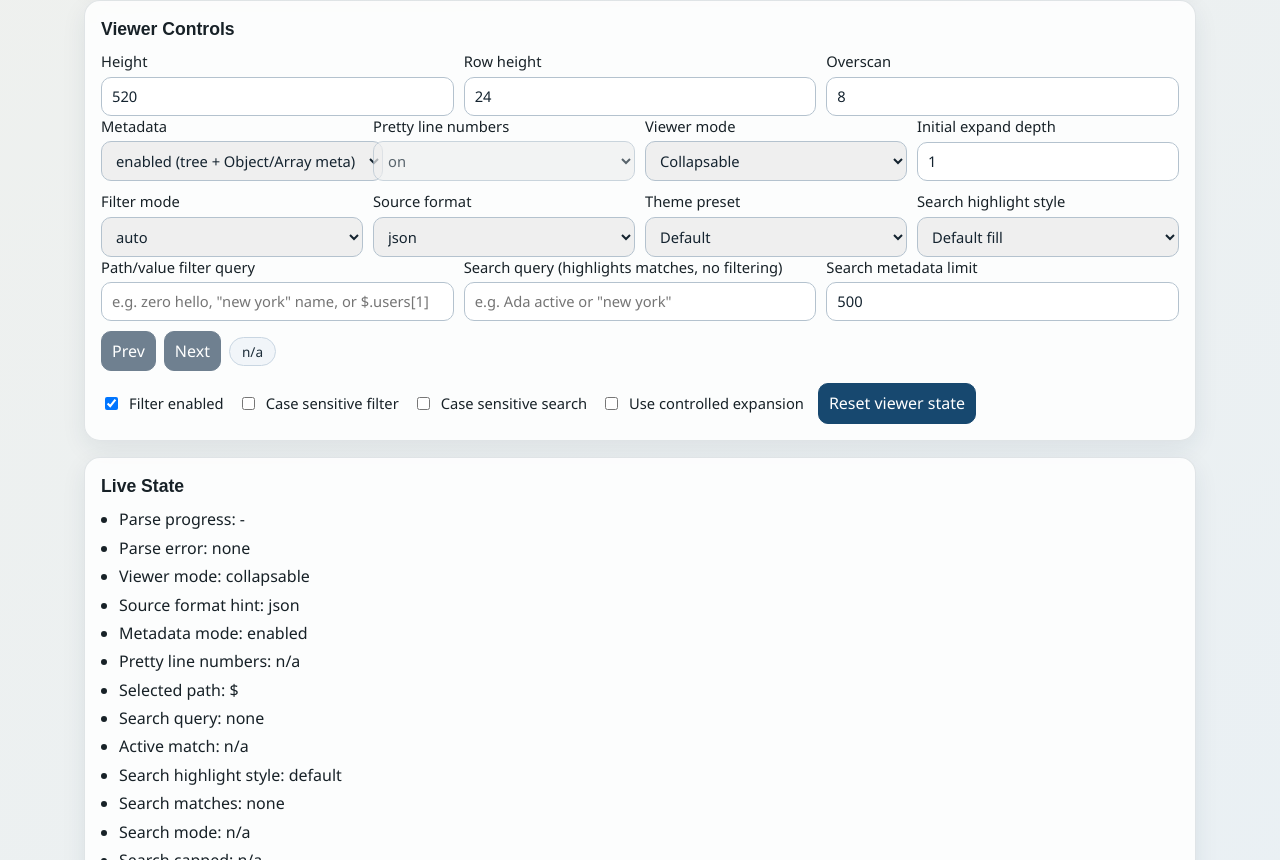
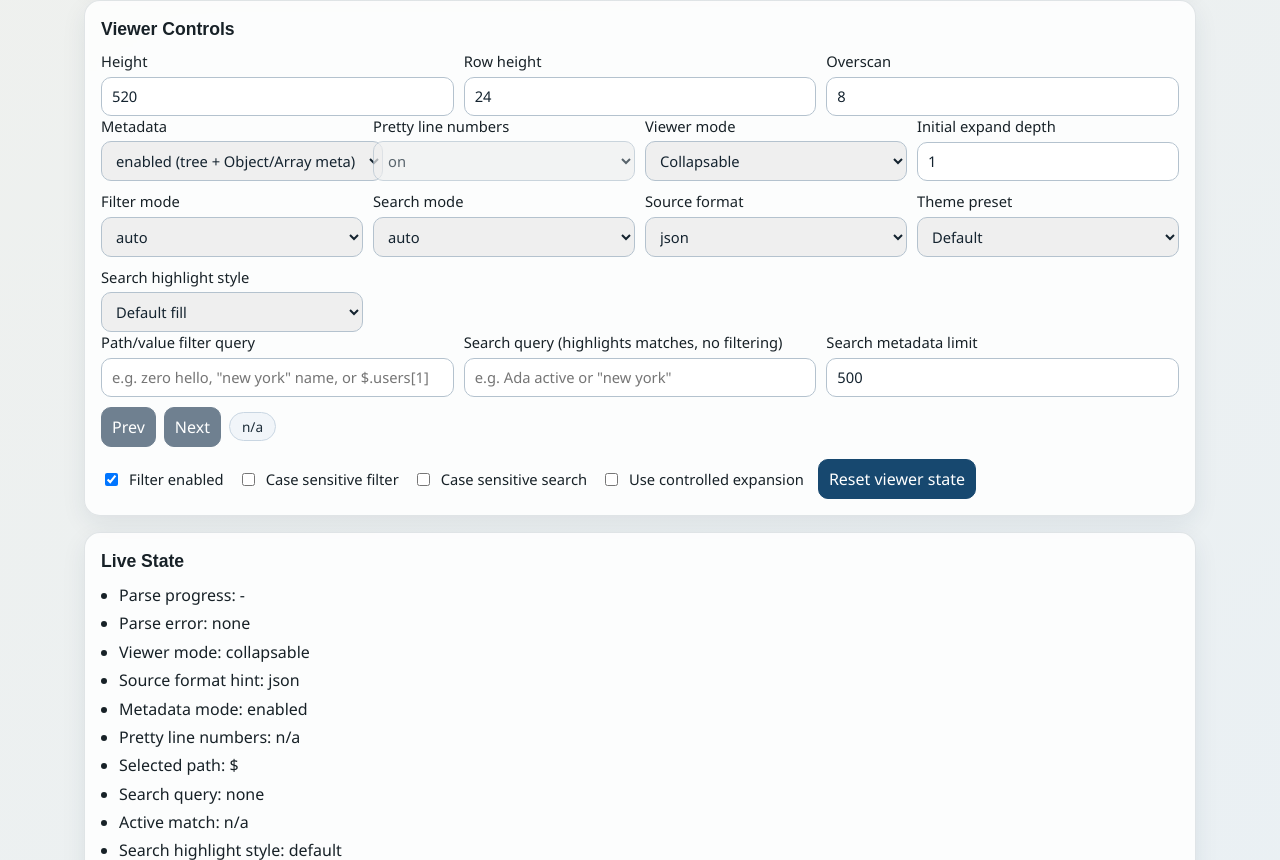
Before and after one commit to MietoProgramming/react-json-virtualization, a React (Vite) app in the folder demo/: page / in a window 1280 px wide. Shown: the part 2100-2960 px from the top of the page. Built offline with nearby package versions, Linux system fonts and the light colour scheme.

Commit message:
feat: add searchMatchMode to enhance search functionality and improve demo state management

```diff
--- a/demo/src/App.tsx
+++ b/demo/src/App.tsx
@@ -65,7 +65,8 @@ export function App(): React.ReactElement {
         height={state.height} rowHeight={state.rowHeight} overscan={state.overscan}
         metadata={state.metadata} showLineNumbers={state.showLineNumbers}
         viewerMode={state.viewerMode} initialExpandDepth={state.initialExpandDepth}
-        pathFilterMode={state.pathFilterMode} sourceFormat={state.sourceFormat}
+        pathFilterMode={state.pathFilterMode} searchMatchMode={state.searchMatchMode}
+        sourceFormat={state.sourceFormat}
         themePresetName={state.themePresetName} searchHighlightMode={state.searchHighlightMode}
         pathFilterQuery={state.pathFilterQuery} searchQuery={state.searchQuery}
         searchMetadataLimit={state.searchMetadataLimit} isFilterEnabled={state.isFilterEnabled}
@@ -79,6 +80,7 @@ export function App(): React.ReactElement {
         onViewerModeChange={actions.setViewerMode}
         onInitialExpandDepthChange={actions.setInitialExpandDepth}
         onPathFilterModeChange={actions.setPathFilterMode}
+        onSearchMatchModeChange={actions.setSearchMatchMode}
         onSourceFormatChange={actions.setSourceFormat}
         onThemePresetChange={actions.setThemePresetName}
         onSearchHighlightChange={actions.setSearchHighlightMode}
@@ -100,7 +102,8 @@ export function App(): React.ReactElement {
         metadata={state.metadata} showLineNumbers={state.showLineNumbers}
         selectedPath={state.selectedPath} searchQuery={state.searchQuery}
         matchCounterLabel={state.matchCounterLabel} searchHighlightMode={state.searchHighlightMode}
-        searchMatchCount={state.searchMatchCount} searchMode={state.searchMode}
+        searchMatchCount={state.searchMatchCount} searchMatchMode={state.searchMatchMode}
+        searchMode={state.searchMode}
         searchCapped={state.searchCapped} expandedPathsCount={state.expandedPathsCount}
         lastClickedRow={state.lastClickedRowStr}
       />
@@ -117,6 +120,7 @@ export function App(): React.ReactElement {
           pathFilterCaseSensitive={state.pathFilterCaseSensitive}
           searchCaseSensitive={state.searchCaseSensitive}
           pathFilterMode={state.pathFilterMode}
+          searchMatchMode={state.searchMatchMode}
           searchMetadataLimit={state.debouncedSearchMetadataLimit}
           theme={state.selectedTheme} className={state.searchHighlightClassName}
           selectedPath={state.selectedPath}
--- a/demo/src/components/DisplayControls.tsx
+++ b/demo/src/components/DisplayControls.tsx
@@ -1,5 +1,5 @@
-import { filterModeOptions, sourceFormatOptions, themePresets, searchHighlightOptions } from "../constants";
-import type { PathFilterMode, SourceFormat, SearchHighlightMode } from "../constants";
+import type { PathFilterMode, SearchHighlightMode, SourceFormat } from "../constants";
+import { filterModeOptions, searchHighlightOptions, sourceFormatOptions, themePresets } from "../constants";
 
 interface DisplayControlsProps {
   metadata: boolean;
@@ -7,6 +7,7 @@ interface DisplayControlsProps {
   viewerMode: "collapsable" | "static";
   initialExpandDepth: number;
   pathFilterMode: PathFilterMode;
+  searchMatchMode: PathFilterMode;
   sourceFormat: SourceFormat;
   themePresetName: string;
   searchHighlightMode: SearchHighlightMode;
@@ -15,6 +16,7 @@ interface DisplayControlsProps {
   onViewerModeChange: (v: "collapsable" | "static") => void;
   onInitialExpandDepthChange: (v: number) => void;
   onPathFilterModeChange: (v: PathFilterMode) => void;
+  onSearchMatchModeChange: (v: PathFilterMode) => void;
   onSourceFormatChange: (v: SourceFormat) => void;
   onThemePresetChange: (v: string) => void;
   onSearchHighlightChange: (v: SearchHighlightMode) => void;
@@ -22,9 +24,9 @@ interface DisplayControlsProps {
 
 export function DisplayControls({
   metadata, showLineNumbers, viewerMode, initialExpandDepth,
-  pathFilterMode, sourceFormat, themePresetName, searchHighlightMode,
+  pathFilterMode, searchMatchMode, sourceFormat, themePresetName, searchHighlightMode,
   onMetadataChange, onShowLineNumbersChange, onViewerModeChange,
-  onInitialExpandDepthChange, onPathFilterModeChange, onSourceFormatChange,
+  onInitialExpandDepthChange, onPathFilterModeChange, onSearchMatchModeChange, onSourceFormatChange,
   onThemePresetChange, onSearchHighlightChange
 }: DisplayControlsProps): JSX.Element {
   return (
@@ -70,6 +72,15 @@ export function DisplayControls({
         </select>
       </label>
       <label>
+        Search mode
+        <select value={searchMatchMode}
+          onChange={(e) => onSearchMatchModeChange(e.target.value as PathFilterMode)}>
+          {filterModeOptions.map((opt) => (
+            <option key={opt.value} value={opt.value}>{opt.label}</option>
+          ))}
+        </select>
+      </label>
+      <label>
         Source format
         <select value={sourceFormat}
           onChange={(e) => onSourceFormatChange(e.target.value as SourceFormat)}>
--- a/demo/src/components/LiveStatePanel.tsx
+++ b/demo/src/components/LiveStatePanel.tsx
@@ -10,6 +10,7 @@ interface LiveStatePanelProps {
   matchCounterLabel: string;
   searchHighlightMode: string;
   searchMatchCount: string;
+  searchMatchMode: string;
   searchMode: string;
   searchCapped: string;
   expandedPathsCount: string;
@@ -19,7 +20,7 @@ interface LiveStatePanelProps {
 export function LiveStatePanel({
   parseProgressLabel, parseError, viewerMode, sourceFormat, metadata,
   showLineNumbers, selectedPath, searchQuery, matchCounterLabel,
-  searchHighlightMode, searchMatchCount, searchMode, searchCapped,
+  searchHighlightMode, searchMatchCount, searchMatchMode, searchMode, searchCapped,
   expandedPathsCount, lastClickedRow
 }: LiveStatePanelProps): JSX.Element {
   return (
@@ -37,7 +38,8 @@ export function LiveStatePanel({
         <li>Active match: {matchCounterLabel}</li>
         <li>Search highlight style: {searchHighlightMode}</li>
         <li>Search matches: {searchMatchCount}</li>
-        <li>Search mode: {searchMode}</li>
+        <li>Search match mode: {searchMatchMode}</li>
+        <li>Search metadata mode: {searchMode}</li>
         <li>Search capped: {searchCapped}</li>
         <li>Controlled expanded paths: {expandedPathsCount}</li>
         <li>Last clicked node: {lastClickedRow}</li>
--- a/demo/src/components/ViewerControlsPanel.tsx
+++ b/demo/src/components/ViewerControlsPanel.tsx
@@ -1,8 +1,8 @@
+import type { PathFilterMode, SearchHighlightMode, SourceFormat } from "../constants";
 import { DimensionControls } from "./DimensionControls";
 import { DisplayControls } from "./DisplayControls";
 import { FilterSearchControls } from "./FilterSearchControls";
 import { ToggleControls } from "./ToggleControls";
-import type { PathFilterMode, SourceFormat, SearchHighlightMode } from "../constants";
 
 interface ViewerControlsPanelProps {
   height: number;
@@ -13,6 +13,7 @@ interface ViewerControlsPanelProps {
   viewerMode: "collapsable" | "static";
   initialExpandDepth: number;
   pathFilterMode: PathFilterMode;
+  searchMatchMode: PathFilterMode;
   sourceFormat: SourceFormat;
   themePresetName: string;
   searchHighlightMode: SearchHighlightMode;
@@ -33,6 +34,7 @@ interface ViewerControlsPanelProps {
   onViewerModeChange: (v: "collapsable" | "static") => void;
   onInitialExpandDepthChange: (v: number) => void;
   onPathFilterModeChange: (v: PathFilterMode) => void;
+  onSearchMatchModeChange: (v: PathFilterMode) => void;
   onSourceFormatChange: (v: SourceFormat) => void;
   onThemePresetChange: (v: string) => void;
   onSearchHighlightChange: (v: SearchHighlightMode) => void;
@@ -56,11 +58,14 @@ export function ViewerControlsPanel(props: ViewerControlsPanelProps): JSX.Elemen
       <DisplayControls
         metadata={props.metadata} showLineNumbers={props.showLineNumbers}
         viewerMode={props.viewerMode} initialExpandDepth={props.initialExpandDepth}
-        pathFilterMode={props.pathFilterMode} sourceFormat={props.sourceFormat}
+        pathFilterMode={props.pathFilterMode} searchMatchMode={props.searchMatchMode}
+        sourceFormat={props.sourceFormat}
         themePresetName={props.themePresetName} searchHighlightMode={props.searchHighlightMode}
         onMetadataChange={props.onMetadataChange} onShowLineNumbersChange={props.onShowLineNumbersChange}
         onViewerModeChange={props.onViewerModeChange} onInitialExpandDepthChange={props.onInitialExpandDepthChange}
-        onPathFilterModeChange={props.onPathFilterModeChange} onSourceFormatChange={props.onSourceFormatChange}
+        onPathFilterModeChange={props.onPathFilterModeChange}
+        onSearchMatchModeChange={props.onSearchMatchModeChange}
+        onSourceFormatChange={props.onSourceFormatChange}
         onThemePresetChange={props.onThemePresetChange} onSearchHighlightChange={props.onSearchHighlightChange}
       />
       <FilterSearchControls
--- a/demo/src/components/ViewerPanel.tsx
+++ b/demo/src/components/ViewerPanel.tsx
@@ -17,6 +17,7 @@ interface ViewerPanelProps {
   pathFilterCaseSensitive: boolean;
   searchCaseSensitive: boolean;
   pathFilterMode: "auto" | "prefix" | "includes" | "exact";
+  searchMatchMode: "auto" | "prefix" | "includes" | "exact";
   searchMetadataLimit: number;
   theme: JsonThemeOverride;
   className?: string;
@@ -31,7 +32,7 @@ export function ViewerPanel({
   viewerMode, json, sourceFormat, metadata, showLineNumbers, height,
   rowHeight, overscan, initialExpandDepth, expandedPaths,
   pathFilterQuery, searchQuery, activeMatchIndex,
-  pathFilterCaseSensitive, searchCaseSensitive, pathFilterMode,
+  pathFilterCaseSensitive, searchCaseSensitive, pathFilterMode, searchMatchMode,
   searchMetadataLimit, theme, className, selectedPath,
   onNodeClick, onSearchMetadata, onParseProgress, onParseError
 }: ViewerPanelProps): JSX.Element {
@@ -49,6 +50,7 @@ export function ViewerPanel({
     pathFilterCaseSensitive,
     searchCaseSensitive,
     pathFilterMode,
+    searchMode: searchMatchMode,
     searchMetadataLimit,
     theme,
     className,
--- a/demo/src/hooks/useDemoStateTypes.ts
+++ b/demo/src/hooks/useDemoStateTypes.ts
@@ -14,6 +14,7 @@ export interface DemoState {
   pathFilterQuery: string;
   pathFilterCaseSensitive: boolean;
   pathFilterMode: "auto" | "prefix" | "includes" | "exact";
+  searchMatchMode: "auto" | "prefix" | "includes" | "exact";
   isFilterEnabled: boolean;
   searchQuery: string;
   searchCaseSensitive: boolean;
@@ -57,6 +58,7 @@ export interface DemoStateActions {
   setPathFilterQuery: (v: string) => void;
   setPathFilterCaseSensitive: (v: boolean) => void;
   setPathFilterMode: (v: "auto" | "prefix" | "includes" | "exact") => void;
+  setSearchMatchMode: (v: "auto" | "prefix" | "includes" | "exact") => void;
   setIsFilterEnabled: (v: boolean) => void;
   setSearchQuery: (v: string) => void;
   setSearchCaseSensitive: (v: boolean) => void;
--- a/demo/src/hooks/usePanelState.ts
+++ b/demo/src/hooks/usePanelState.ts
@@ -1,10 +1,10 @@
-import { useCallback, useMemo, useState } from "react";
+import { useMemo, useState } from "react";
 import { themePresets } from "../constants";
 import type { DemoState, DemoStateActions } from "./useDemoStateTypes";
 
 export function usePanelState(): [
-  Pick<DemoState, "metadata" | "showLineNumbers" | "initialExpandDepth" | "pathFilterMode" | "sourceFormat" | "themePresetName" | "searchHighlightMode" | "selectedTheme" | "searchHighlightClassName" | "viewerMode" | "expandedPaths">,
-  Pick<DemoStateActions, "setViewerMode" | "setExpandedPaths" | "setMetadata" | "setShowLineNumbers" | "setInitialExpandDepth" | "setPathFilterMode" | "setSourceFormat" | "setThemePresetName" | "setSearchHighlightMode">
+  Pick<DemoState, "metadata" | "showLineNumbers" | "initialExpandDepth" | "pathFilterMode" | "searchMatchMode" | "sourceFormat" | "themePresetName" | "searchHighlightMode" | "selectedTheme" | "searchHighlightClassName" | "viewerMode" | "expandedPaths">,
+  Pick<DemoStateActions, "setViewerMode" | "setExpandedPaths" | "setMetadata" | "setShowLineNumbers" | "setInitialExpandDepth" | "setPathFilterMode" | "setSearchMatchMode" | "setSourceFormat" | "setThemePresetName" | "setSearchHighlightMode">
 ] {
   const [viewerMode, setViewerMode] = useState<DemoState["viewerMode"]>("collapsable");
   const [expandedPaths, setExpandedPaths] = useState<DemoState["expandedPaths"]>(new Set());
@@ -12,6 +12,7 @@ export function usePanelState(): [
   const [showLineNumbers, setShowLineNumbers] = useState(true);
   const [initialExpandDepth, setInitialExpandDepth] = useState(1);
   const [pathFilterMode, setPathFilterMode] = useState<DemoState["pathFilterMode"]>("auto");
+  const [searchMatchMode, setSearchMatchMode] = useState<DemoState["searchMatchMode"]>("auto");
   const [sourceFormat, setSourceFormat] = useState<DemoState["sourceFormat"]>("json");
   const [themePresetName, setThemePresetName] = useState(themePresets[0].name);
   const [searchHighlightMode, setSearchHighlightMode] = useState<DemoState["searchHighlightMode"]>("default");
@@ -26,7 +27,7 @@ export function usePanelState(): [
 
   return [{
     viewerMode, expandedPaths, metadata, showLineNumbers, initialExpandDepth,
-    pathFilterMode, sourceFormat, themePresetName, searchHighlightMode,
+    pathFilterMode, searchMatchMode, sourceFormat, themePresetName, searchHighlightMode,
     selectedTheme, searchHighlightClassName
-  }, { setViewerMode, setExpandedPaths, setMetadata, setShowLineNumbers, setInitialExpandDepth, setPathFilterMode, setSourceFormat, setThemePresetName, setSearchHighlightMode }];
+  }, { setViewerMode, setExpandedPaths, setMetadata, setShowLineNumbers, setInitialExpandDepth, setPathFilterMode, setSearchMatchMode, setSourceFormat, setThemePresetName, setSearchHighlightMode }];
 }
--- a/src/components/JSONViewer.tsx
+++ b/src/components/JSONViewer.tsx
@@ -34,6 +34,7 @@ export interface JSONViewerProps {
   pathFilterCaseSensitive?: boolean;
   searchCaseSensitive?: boolean;
   pathFilterMode?: PathFilterMode;
+  searchMode?: PathFilterMode;
   searchMetadataLimit?: number;
   theme?: JsonThemeOverride;
   selectedPath?: string;
@@ -63,6 +64,7 @@ export function JSONViewer({
   pathFilterCaseSensitive = false,
   searchCaseSensitive = false,
   pathFilterMode = "auto",
+  searchMode,
   searchMetadataLimit = 500,
   theme,
   selectedPath,
@@ -114,6 +116,7 @@ export function JSONViewer({
     pathFilterCaseSensitive,
     searchCaseSensitive,
     pathFilterMode,
+    searchMode,
     searchMetadataLimit
   });
   useSearchMetadataCallback(onSearchMetadata, searchMetadata);
--- a/src/components/jsonViewer/useViewerContent.ts
+++ b/src/components/jsonViewer/useViewerContent.ts
@@ -17,6 +17,7 @@ interface UseViewerContentParams {
   pathFilterCaseSensitive: boolean;
   searchCaseSensitive?: boolean;
   pathFilterMode: PathFilterMode;
+  searchMode?: PathFilterMode;
   searchMetadataLimit?: number;
 }
 
@@ -56,6 +57,7 @@ export const useViewerContent = ({
   pathFilterCaseSensitive,
   searchCaseSensitive = false,
   pathFilterMode,
+  searchMode = pathFilterMode,
   searchMetadataLimit
 }: UseViewerContentParams): ViewerContentState => {
   const rows = useMemo(() => {
@@ -78,11 +80,11 @@ export const useViewerContent = ({
       return canUsePrefixPathSearchIndex(splitFilterQueryTerms(query), pathFilterMode);
     });
     const isSearchPrefix = searchQueryParts.some((query) => {
-      return canUsePrefixPathSearchIndex(splitFilterQueryTerms(query), pathFilterMode);
+      return canUsePrefixPathSearchIndex(splitFilterQueryTerms(query), searchMode);
     });
 
     return isFilterPrefix || isSearchPrefix;
-  }, [metadata, pathFilterMode, filterQueryParts, searchQueryParts]);
+  }, [metadata, pathFilterMode, searchMode, filterQueryParts, searchQueryParts]);
 
   const pathSearchIndex = useMemo(() => {
     if (!shouldBuildPathSearchIndex) {
@@ -112,7 +114,7 @@ export const useViewerContent = ({
 
     return searchRowsByQueries(filteredRows, searchQueryParts, {
       caseSensitive: searchCaseSensitive,
-      mode: pathFilterMode,
+      mode: searchMode,
       index: searchIndex,
       includeStructuredValueMatch: false
     });
@@ -120,7 +122,7 @@ export const useViewerContent = ({
     filteredRows,
     metadata,
     searchCaseSensitive,
-    pathFilterMode,
+    searchMode,
     searchIndex,
     searchQueryParts
   ]);
@@ -161,7 +163,7 @@ export const useViewerContent = ({
         prettyLines,
         searchQueryParts,
         searchCaseSensitive,
-        pathFilterMode
+        searchMode
       );
     }
 
@@ -170,7 +172,7 @@ export const useViewerContent = ({
       filteredLines,
       searchQueryParts,
       searchCaseSensitive,
-      pathFilterMode
+      searchMode
     );
     const mappedMatches = filteredSearch.matchedLineIndexes.map(
       (filteredIndex) => filteredPrettyLineIndexes[filteredIndex]
@@ -187,7 +189,7 @@ export const useViewerContent = ({
     filterQueryParts,
     prettyLines,
     pathFilterCaseSensitive,
-    pathFilterMode,
+    searchMode,
     searchCaseSensitive
   ]);
   const matchedPrettyLineIndexSet = useMemo(() => {
```
Also changed, not shown: 2 other files (tests, documents, lock files or other folders).
